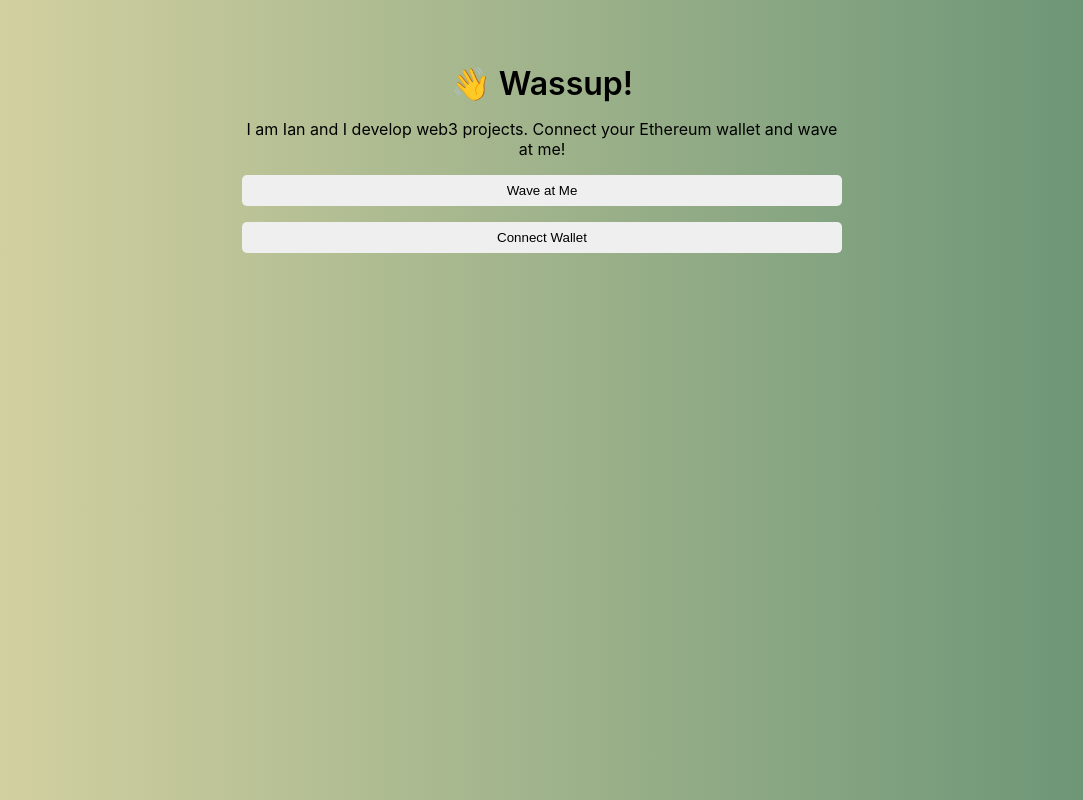
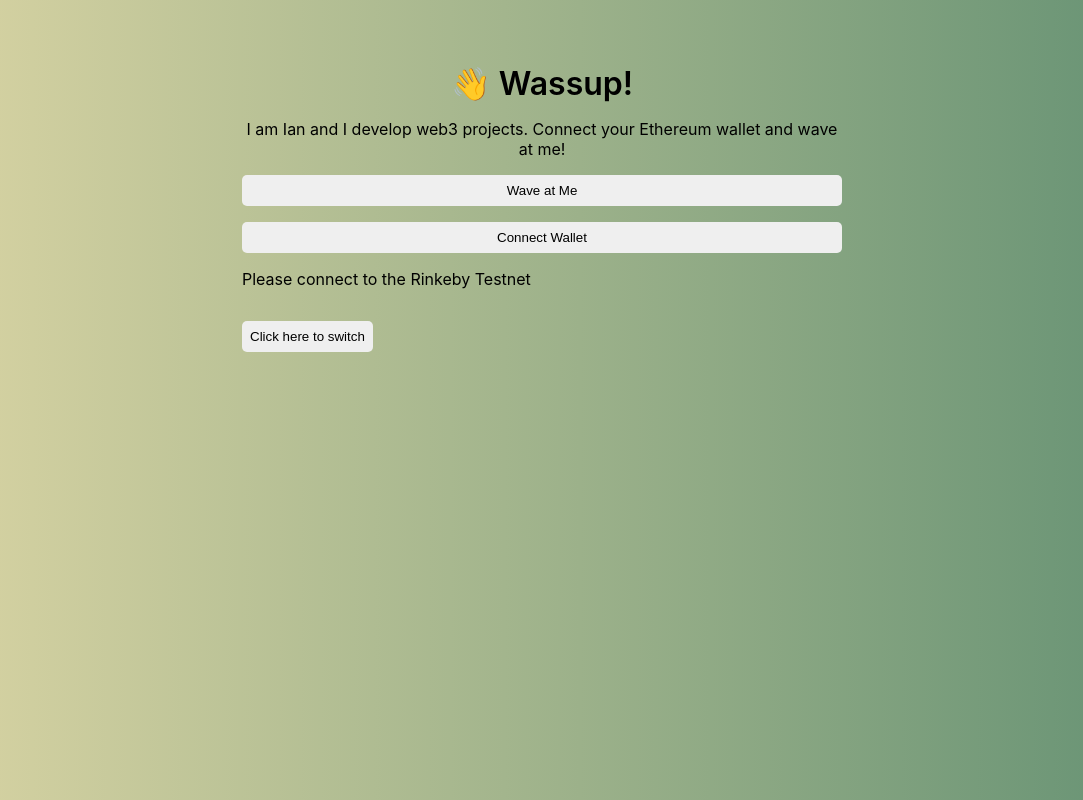
Before and after one commit to ian038/Wave-Portal, a React (Create React App) app in the folder client/: page / in a window 1280 px wide. Shown: the whole page, without its empty margins (98-1181 px from the left). Built offline with nearby package versions, Linux system fonts and the light colour scheme; the HTML template or start-up script is replaced by a standard one.

Commit message:
Added ability to switch networks for rinkeby testnet only

```diff
--- a/client/src/App.js
+++ b/client/src/App.js
@@ -1,9 +1,11 @@
 import React, { useEffect, useState } from "react";
 import { ethers } from "ethers";
+import { networks } from './networks'
 import './App.css';
 
 export default function App() {
-  const [currentAccount, setCurrentAccount] = useState("")
+  const [currentAccount, setCurrentAccount] = useState('')
+  const [network, setNetwork] = useState('')
 
   const checkIfWalletIsConnected = async () => {
     try {
@@ -13,10 +15,17 @@ export default function App() {
 
       const accounts = await window.ethereum.request({ method: "eth_accounts" });
       if (accounts.length !== 0) {
-        const account = accounts[0];
-        setCurrentAccount(account)
+        setCurrentAccount(accounts[0])
       } else {
         alert("No authorized account found")
+      }
+
+      const chainId = await window.ethereum.request({ method: 'eth_chainId' })
+      setNetwork(networks[chainId])
+
+      window.ethereum.on('chainChanged', handleChainChanged)
+      function handleChainChanged(_chainId) {
+        window.location.reload()
       }
     } catch (error) {
       console.log(error)
@@ -30,10 +39,46 @@ export default function App() {
         return;
       }
       const accounts = await window.ethereum.request({ method: "eth_requestAccounts" });
-      console.log("Connected", accounts[0]);
       setCurrentAccount(accounts[0]);
     } catch (error) {
       console.log(error)
+    }
+  }
+
+  const switchNetwork = async () => {
+    if (window.ethereum) {
+      try {
+        await window.ethereum.request({
+          method: 'wallet_switchEthereumChain',
+          params: [{ chainId: '0x4' }]
+        })
+      } catch (error) {
+        if (error.code === 4902) {
+          try {
+            await window.ethereum.request({
+              method: 'wallet_addEthereumChain',
+              params: [
+                {
+                  chainId: '0x4',
+                  chainName: 'Rinkeby Testnet',
+                  rpcUrls: ['https://rinkeby.arbitrum.io/rpc'],
+                  nativeCurrency: {
+                    name: 'Rinkeby Ether',
+                    symbol: 'ETH',
+                    decimals: 18
+                  },
+                  blockExplorerUrls: ['https://rinkeby.etherscan.io/']
+                }
+              ]
+            })
+          } catch (error) {
+            console.log('Add chain to metamask error ', error)
+          }
+        }
+        console.log(error)
+      }
+    } else {
+      alert('Please install metamask')
     }
   }
 
@@ -47,7 +92,6 @@ export default function App() {
 
   return (
     <div className="mainContainer">
-
       <div className="dataContainer">
         <div className="header">
           👋 Wassup!
@@ -66,6 +110,15 @@ export default function App() {
             Connect Wallet
           </button>
         )}
+
+        {network !== 'Rinkeby' && (
+          <div>
+            <p>Please connect to the Rinkeby Testnet</p>
+            <button className="waveButton" onClick={switchNetwork}>
+              Click here to switch
+            </button>
+          </div>
+        )}
       </div>
     </div>
   );
--- /dev/null
+++ b/client/src/networks.js
@@ -0,0 +1,14 @@
+const networks = {
+    "0x1": "Mainnet",
+    "0x3": "Ropsten",
+    "0x2a": "Kovan",
+    "0x4": "Rinkeby",
+    "0x5": "Goerli",
+    "0x61": "BSC Testnet",
+    "0x38": "BSC Mainnet",
+    "0x89": "Polygon Mainnet",
+    "0x13881": "Polygon Mumbai Testnet",
+    "0xa86a": "AVAX Mainnet"
+}
+
+export { networks };
```
